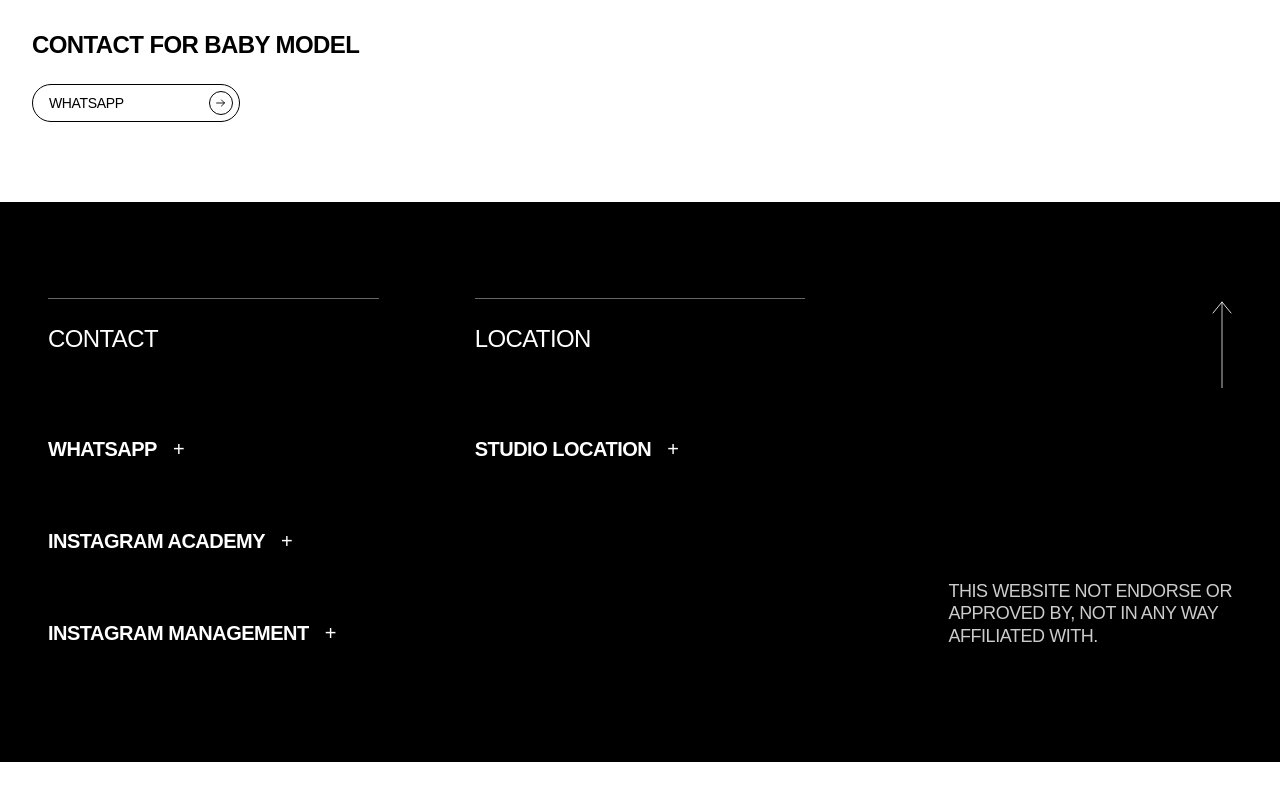
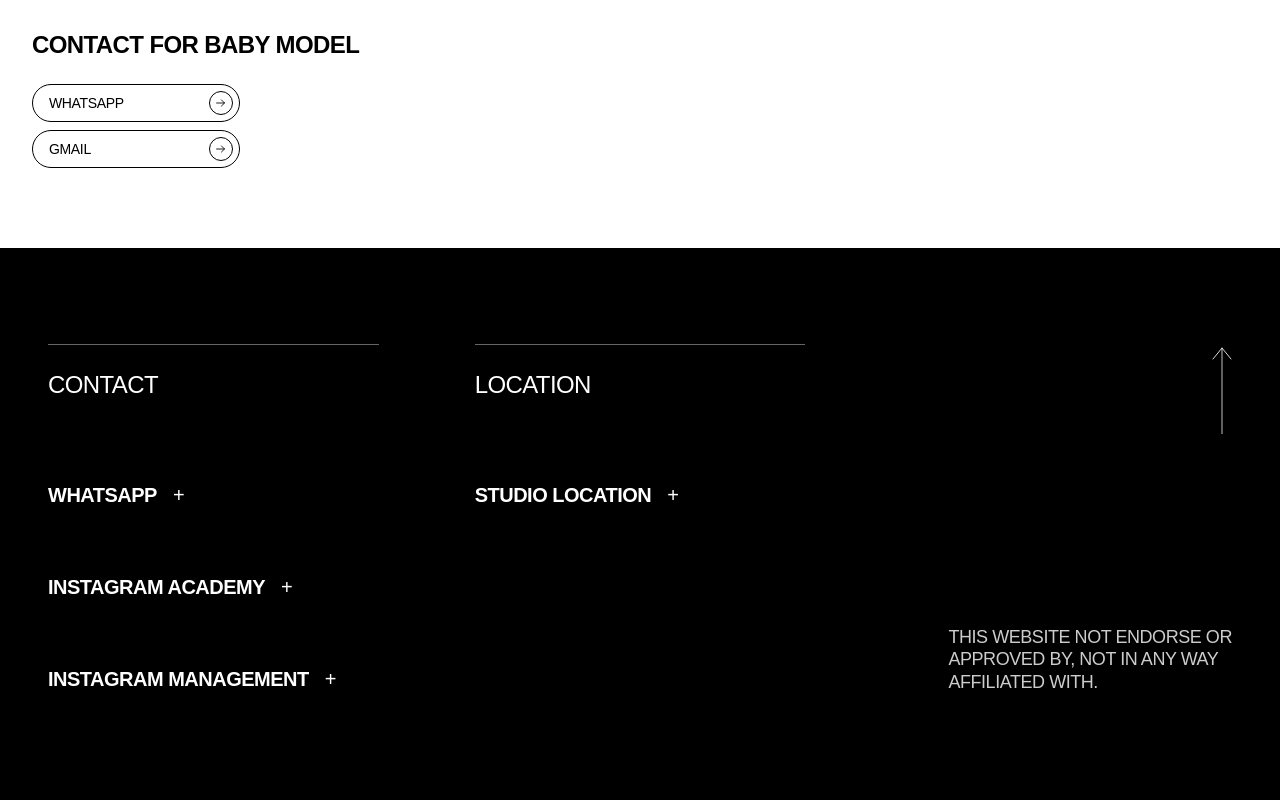
Before and after one commit to NgurahAp/glams, a React (Vite) app: page /baby-agency in a window 1280 px wide. Shown: the part 1478-2278 px from the top of the page. Before the commit the page ends 2240 px from the top, so only its background shows below. Built offline with nearby package versions, Linux system fonts and the light colour scheme.

Commit message:
feat: add email on contact pill

```diff
--- a/src/constants/contact.ts
+++ b/src/constants/contact.ts
@@ -2,6 +2,9 @@ export const CONTACT_SECTION_ID = "contact";
 
 export const WHATSAPP_DISPLAY = "+62 858 1112 2263";
 export const WHATSAPP_URL = "https://wa.me/6285811122263";
+
+export const EMAIL_DISPLAY = "glams.management@gmail.com";
+export const EMAIL_URL = `mailto:${EMAIL_DISPLAY}`;
 
 export const INSTAGRAM_MANAGEMENT_URL =
   "https://www.instagram.com/glams.management/";
--- a/src/pages/GlamsAcademy/GlamsAcademy.tsx
+++ b/src/pages/GlamsAcademy/GlamsAcademy.tsx
@@ -2,7 +2,12 @@ import { motion, useInView } from "framer-motion";
 import { useEffect, useRef, useState } from "react";
 import ContactPillLinks from "../../components/ContactPillLinks";
 import MobileSplash from "../../components/MobileSplash";
-import { WHATSAPP_DISPLAY, WHATSAPP_URL } from "../../constants/contact";
+import {
+  EMAIL_DISPLAY,
+  EMAIL_URL,
+  WHATSAPP_DISPLAY,
+  WHATSAPP_URL,
+} from "../../constants/contact";
 
 const SPLASH_IMAGE_URL =
   "https://res.cloudinary.com/dbhx39mmm/image/upload/v1773673670/JACK3233_vj3slo.jpg";
@@ -18,6 +23,11 @@ const curriculumContacts = [
     href: WHATSAPP_URL,
     ariaLabel: `Contact GLAMS Academy via WhatsApp at ${WHATSAPP_DISPLAY}`,
     openInNewTab: true,
+  },
+  {
+    label: "GMAIL",
+    href: EMAIL_URL,
+    ariaLabel: `Email GLAMS Academy at ${EMAIL_DISPLAY}`,
   },
 ];
 
--- a/src/pages/GlamsAgency/babyAgency.tsx
+++ b/src/pages/GlamsAgency/babyAgency.tsx
@@ -1,7 +1,12 @@
 import { motion, type Variants } from "framer-motion";
 import { useState, useCallback, useRef, useEffect } from "react";
 import ContactPillLinks from "../../components/ContactPillLinks";
-import { WHATSAPP_DISPLAY, WHATSAPP_URL } from "../../constants/contact";
+import {
+  EMAIL_DISPLAY,
+  EMAIL_URL,
+  WHATSAPP_DISPLAY,
+  WHATSAPP_URL,
+} from "../../constants/contact";
 
 const paragraphVariants: Variants = {
   hidden: { opacity: 0, y: 20 },
@@ -333,6 +338,11 @@ export default function BabyAgency() {
                   `Contact baby model via WhatsApp at ${WHATSAPP_DISPLAY}`,
                 openInNewTab: true,
               },
+              {
+                label: "GMAIL",
+                href: EMAIL_URL,
+                ariaLabel: `Email baby model at ${EMAIL_DISPLAY}`,
+              },
             ]}
           />
         </motion.div>
--- a/src/pages/Photoshoot/AdultModel.tsx
+++ b/src/pages/Photoshoot/AdultModel.tsx
@@ -1,7 +1,12 @@
 import { motion, type Variants } from "framer-motion";
 import { useRef, useState, useCallback, useEffect } from "react";
 import ContactPillLinks from "../../components/ContactPillLinks";
-import { WHATSAPP_DISPLAY, WHATSAPP_URL } from "../../constants/contact";
+import {
+  EMAIL_DISPLAY,
+  EMAIL_URL,
+  WHATSAPP_DISPLAY,
+  WHATSAPP_URL,
+} from "../../constants/contact";
 
 const paragraphVariants: Variants = {
   hidden: { opacity: 0, y: 20 },
@@ -312,12 +317,17 @@ export default function AdultModel() {
           >
             <ContactPillLinks
               links={[
-              {
+                {
                   label: "WHATSAPP",
                   href: WHATSAPP_URL,
                   ariaLabel:
                     `Contact adult model via WhatsApp at ${WHATSAPP_DISPLAY}`,
                   openInNewTab: true,
+                },
+                {
+                  label: "GMAIL",
+                  href: EMAIL_URL,
+                  ariaLabel: `Email adult model at ${EMAIL_DISPLAY}`,
                 },
               ]}
             />
--- a/src/pages/Photoshoot/BabyModel.tsx
+++ b/src/pages/Photoshoot/BabyModel.tsx
@@ -1,7 +1,12 @@
 import { motion, type Variants } from "framer-motion";
 import { useRef, useState, useCallback, useEffect } from "react";
 import ContactPillLinks from "../../components/ContactPillLinks";
-import { WHATSAPP_DISPLAY, WHATSAPP_URL } from "../../constants/contact";
+import {
+  EMAIL_DISPLAY,
+  EMAIL_URL,
+  WHATSAPP_DISPLAY,
+  WHATSAPP_URL,
+} from "../../constants/contact";
 
 const paragraphVariants: Variants = {
   hidden: { opacity: 0, y: 20 },
@@ -312,12 +317,17 @@ export default function BabyModel() {
           >
             <ContactPillLinks
               links={[
-              {
+                {
                   label: "WHATSAPP",
                   href: WHATSAPP_URL,
                   ariaLabel:
                     `Contact baby model via WhatsApp at ${WHATSAPP_DISPLAY}`,
                   openInNewTab: true,
+                },
+                {
+                  label: "GMAIL",
+                  href: EMAIL_URL,
+                  ariaLabel: `Email baby model at ${EMAIL_DISPLAY}`,
                 },
               ]}
             />
--- a/src/pages/Photoshoot/KidModel.tsx
+++ b/src/pages/Photoshoot/KidModel.tsx
@@ -1,7 +1,12 @@
 import { motion, type Variants } from "framer-motion";
 import { useRef, useState, useCallback, useEffect } from "react";
 import ContactPillLinks from "../../components/ContactPillLinks";
-import { WHATSAPP_DISPLAY, WHATSAPP_URL } from "../../constants/contact";
+import {
+  EMAIL_DISPLAY,
+  EMAIL_URL,
+  WHATSAPP_DISPLAY,
+  WHATSAPP_URL,
+} from "../../constants/contact";
 
 const paragraphVariants: Variants = {
   hidden: { opacity: 0, y: 20 },
@@ -312,12 +317,17 @@ export default function KidModel() {
           >
             <ContactPillLinks
               links={[
-              {
+                {
                   label: "WHATSAPP",
                   href: WHATSAPP_URL,
                   ariaLabel:
                     `Contact kid model via WhatsApp at ${WHATSAPP_DISPLAY}`,
                   openInNewTab: true,
+                },
+                {
+                  label: "GMAIL",
+                  href: EMAIL_URL,
+                  ariaLabel: `Email kid model at ${EMAIL_DISPLAY}`,
                 },
               ]}
             />
```
